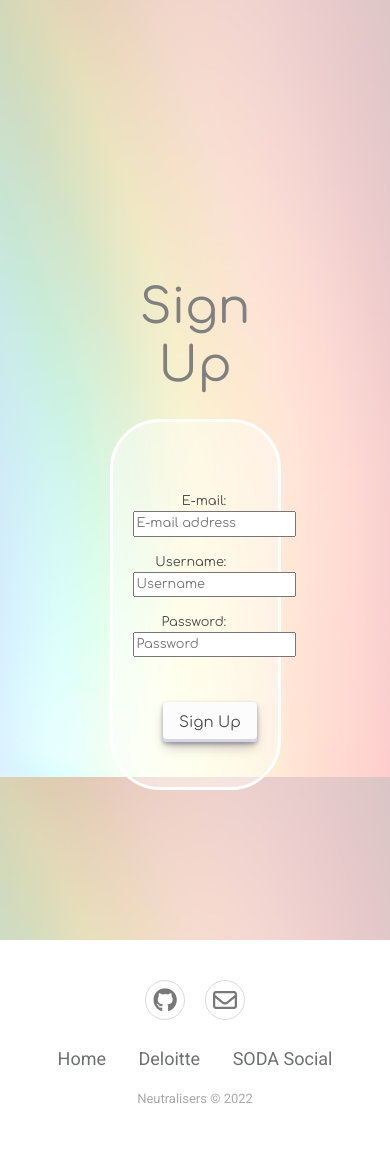
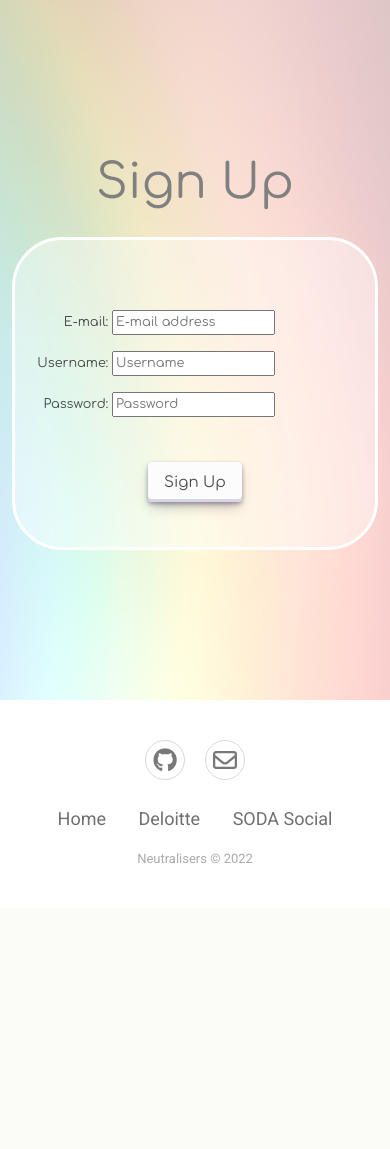
Before and after one commit to MarcelloMuy/Hackathon-Repo, a Django app: page /accounts/signup/ in a window 390 px wide. Shown: the part 67-1216 px from the top of the page. After the commit the page ends 930 px from the top, so only its background shows below. Run offline with Django 3.2, Linux system fonts and the light colour scheme; some libraries are stand-ins or nearby versions; some web fonts are replaced.

Commit message:
Improve auth form mobile responsivity

```diff
--- a/static/css/auth.css
+++ b/static/css/auth.css
@@ -3,7 +3,7 @@
     font-size: 3rem;
     font-family: "Comfortaa";
     color: grey;
-    margin-top: 250px;
+    margin-top: 125px;
 }
 
 .auth-container {
--- a/templates/allauth/account/login.html
+++ b/templates/allauth/account/login.html
@@ -13,7 +13,7 @@
 
 <div class="container">
   <div class="row">
-    <div class="col-6 offset-3">
+    <div class="col-sm-6 offset-sm-3 col-12">
       <h1 class="auth-heading">Log In</h1>
       <div class="auth-container">
         {% get_providers as socialaccount_providers %}
--- a/templates/allauth/account/logout.html
+++ b/templates/allauth/account/logout.html
@@ -10,7 +10,7 @@
 
 <div class="container">
   <div class="row">
-    <div class="col-6 offset-3">
+    <div class="col-sm-6 offset-sm-3 col-12">
       <h1 class="auth-heading">Log Out</h1>
       <div class="auth-logout-container">
         <p class="auth-text">{% trans 'Are you sure you want to Log Out?' %}</p>
--- a/templates/allauth/account/signup.html
+++ b/templates/allauth/account/signup.html
@@ -10,7 +10,7 @@
 
 <div class="container">
   <div class="row">
-    <div class="col-6 offset-3">
+    <div class="col-sm-6 offset-sm-3 col-12">
       <h1 class="auth-heading">Sign Up</h1>
       <div class="auth-container">
         <form class="signup auth-form" id="signup_form" method="post" action="{% url 'account_signup' %}">
```
